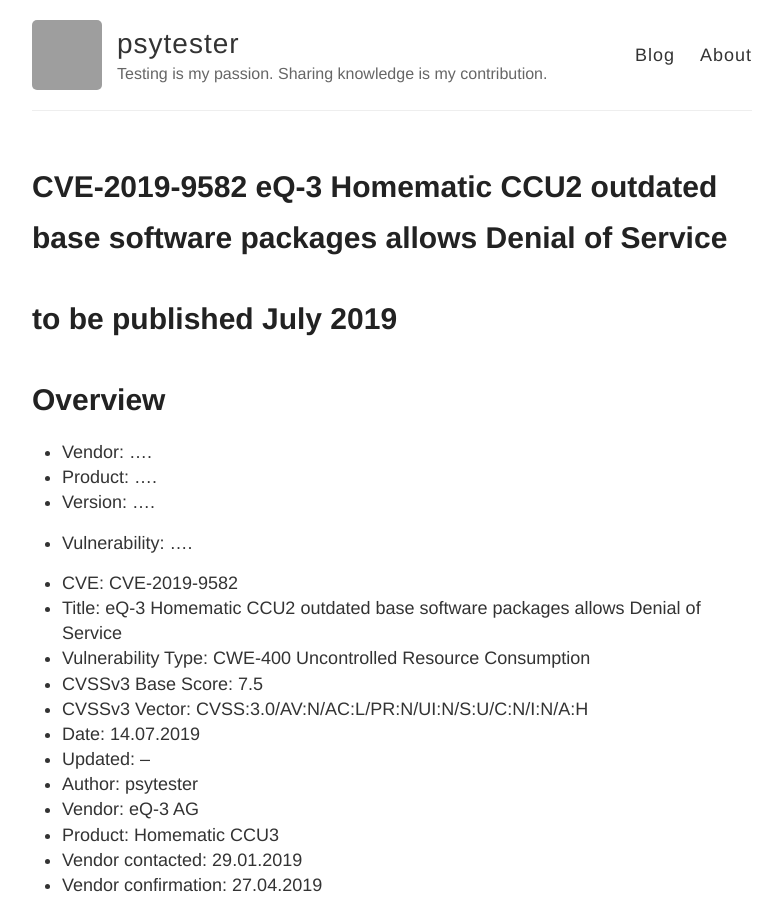
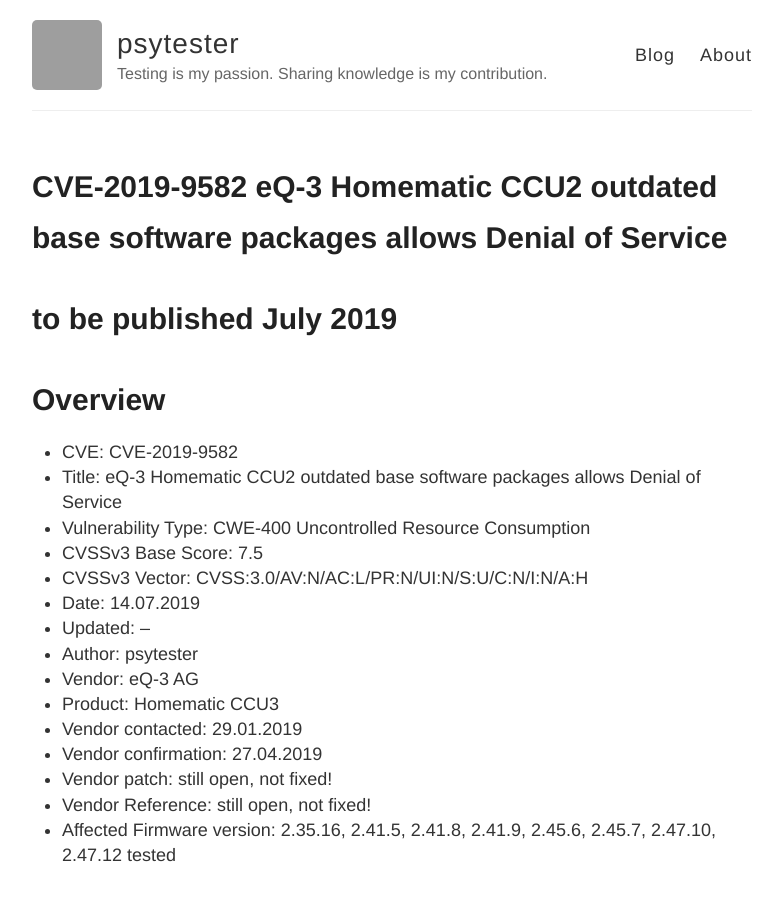
Before and after one commit to psytester/psytester.github.io, a Jekyll site: the page built from _posts/hacking_and_pentests/CVEs/2019-03-27-CVE-2019-9582.md, in a window 1280 px wide and 900 px high. Shown: the whole window, without its empty margins (248-1030 px from the left). Built offline with Jekyll 4.4.1, drawn with Linux system fonts in a browser that asks for light colours; some of the changed lines change nothing that is shown; grey boxes are pictures that could not be loaded.

Commit message:
Update 2019-03-27-CVE-2019-9582.md

```diff
--- a/_posts/hacking_and_pentests/CVEs/2019-03-27-CVE-2019-9582.md
+++ b/_posts/hacking_and_pentests/CVEs/2019-03-27-CVE-2019-9582.md
@@ -8,11 +8,6 @@
 # to be published July 2019
 
 # Overview
-
-- Vendor: ....
-- Product: ....
-- Version: ....
-- Vulnerability: ....
 
 - CVE: CVE-2019-9582
 - Title: eQ-3 Homematic CCU2 outdated base software packages allows Denial of Service
```
